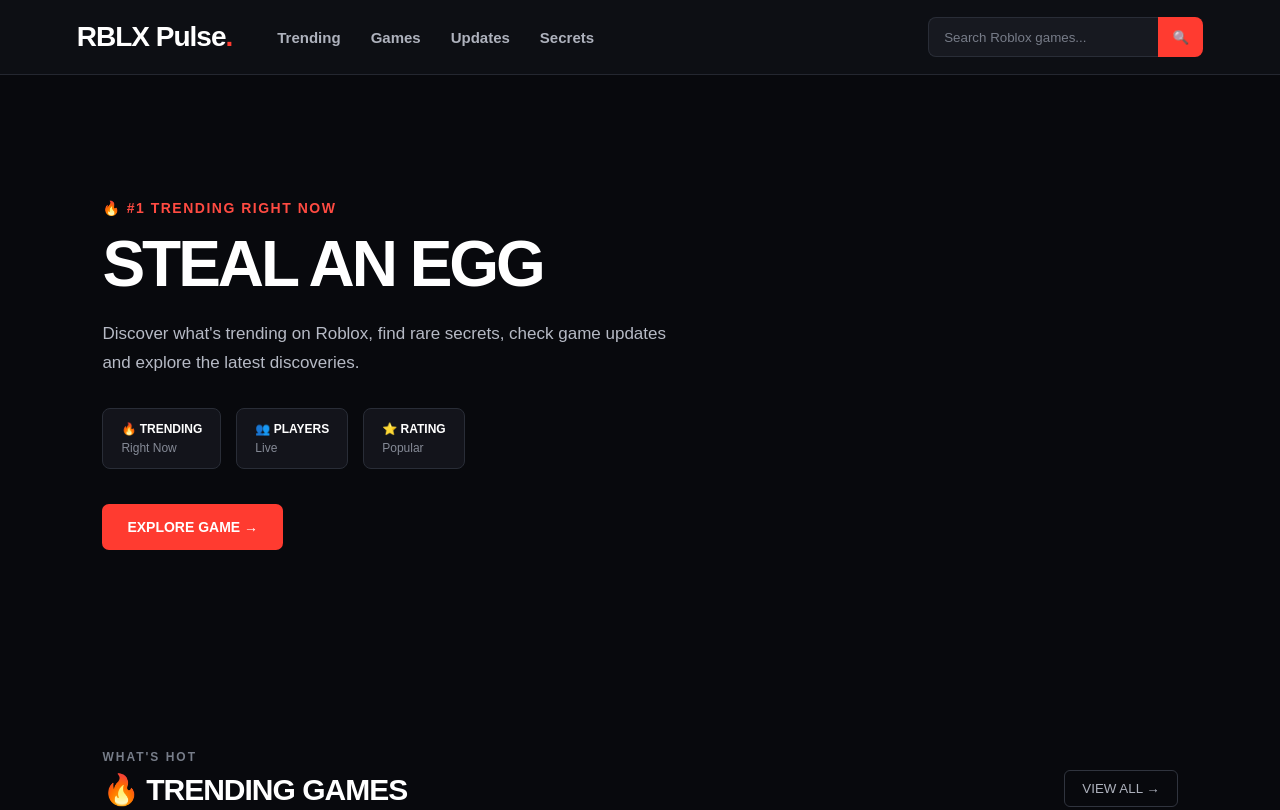
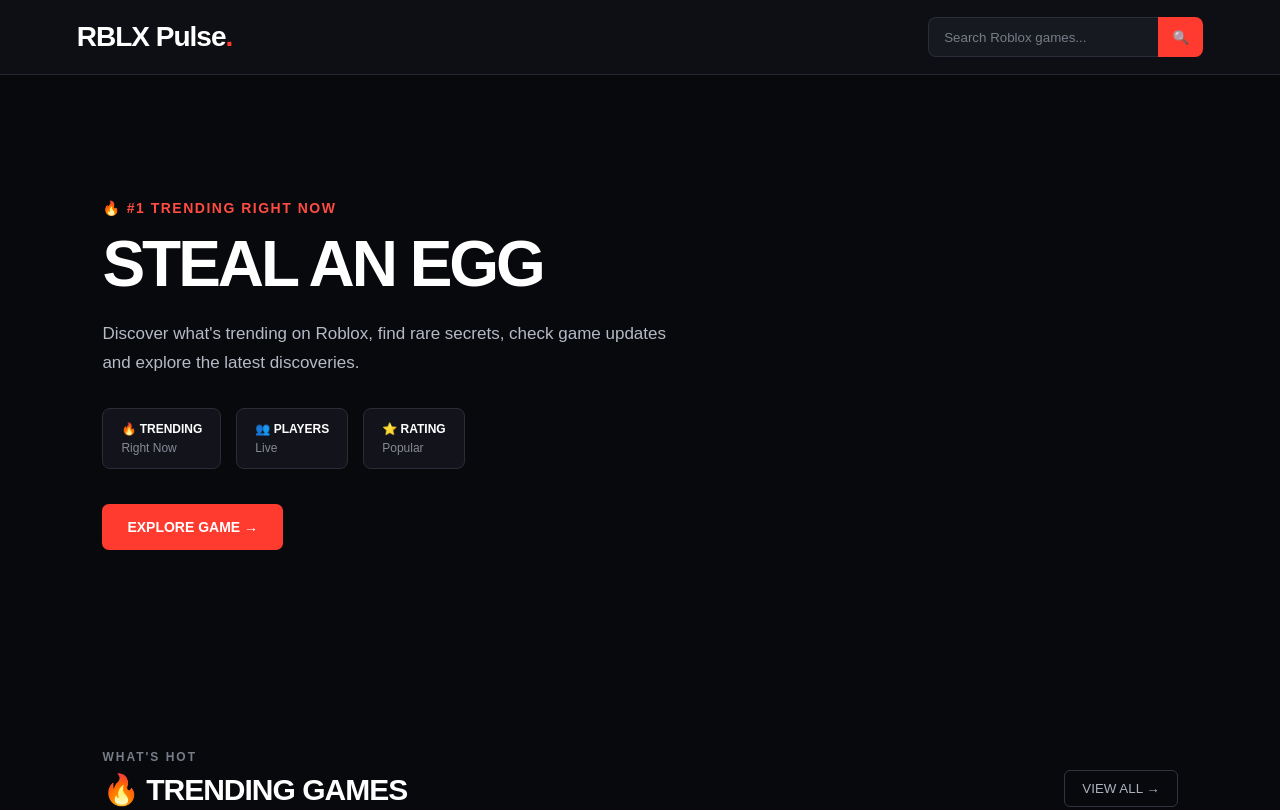
Before and after one commit to syedimamaliwahab-hash/RBLX-Pulse, a plain HTML site: page index.html in a window 1280 px wide. Shown: the top 810 px of the page. Drawn offline with Linux system fonts and the light colour scheme.

Commit message:
Add files via upload

```diff
--- a/index.html
+++ b/index.html
@@ -20,10 +20,10 @@
         </div>
 
         <nav>
-            <a href="#">Trending</a>
-            <a href="#">Games</a>
-            <a href="#">Updates</a>
-            <a href="#">Secrets</a>
+            <a href="#"></a>
+            <a href="#"></a>
+            <a href="#"></a>
+            <a href="#"></a>
         </nav>
 
         <div class="search">
```
